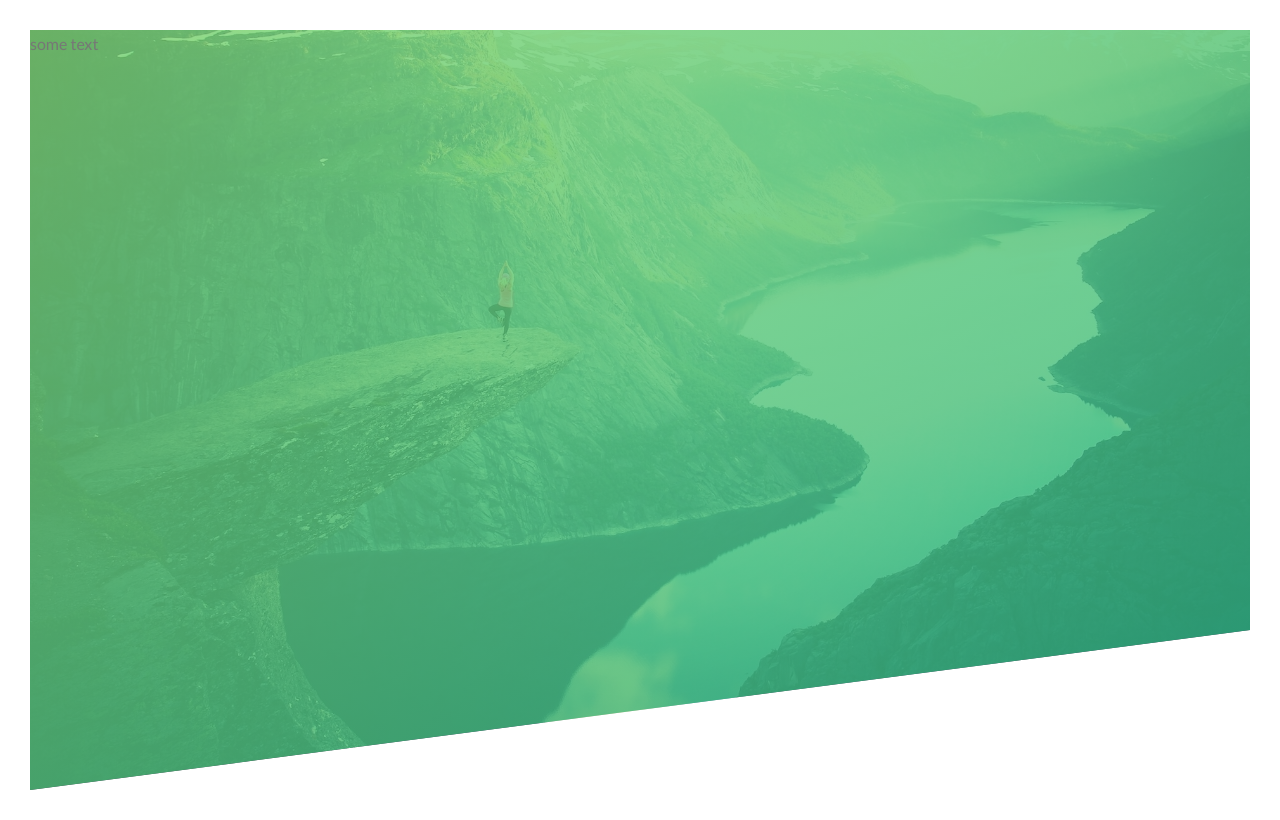
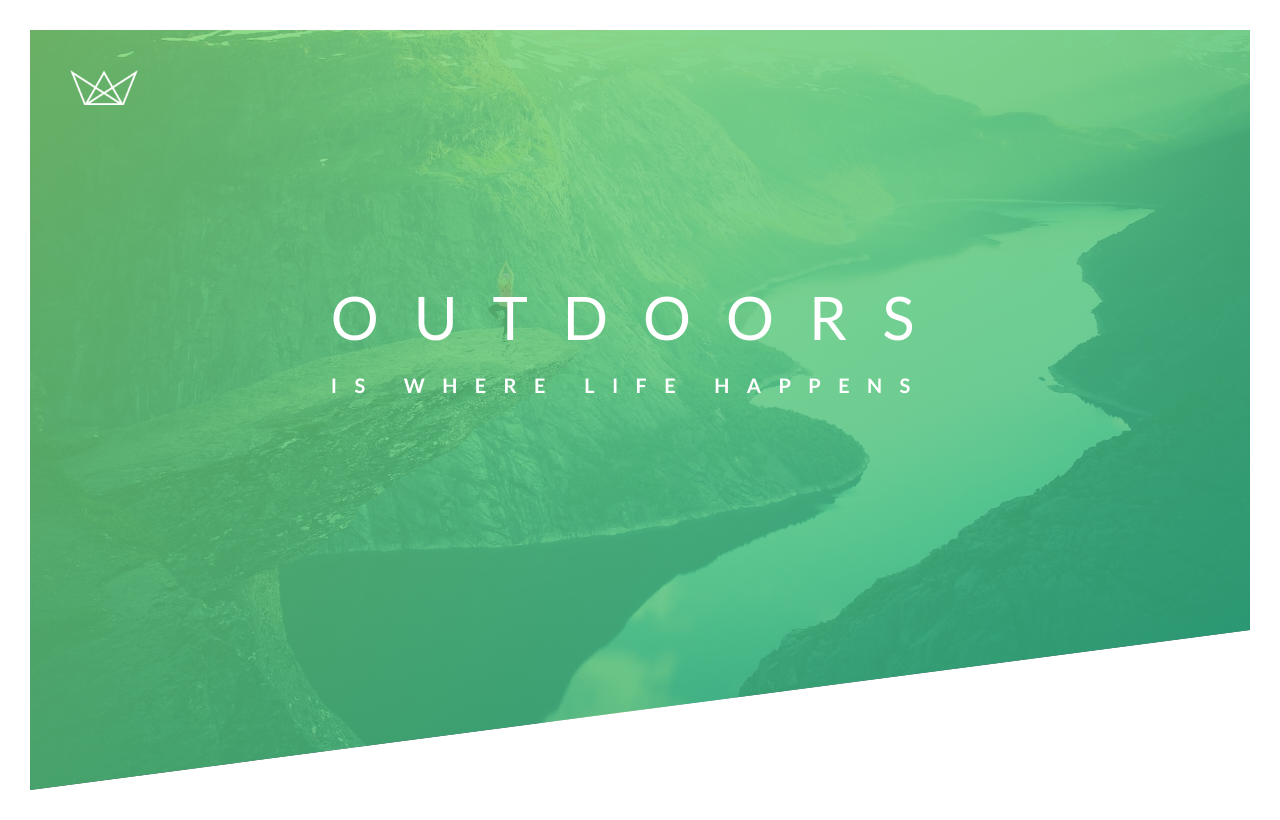
Before and after one commit to ryankresna/advanced-css-course-master, a plain HTML site: page Natours/starter/index.html in a window 1280 px wide. Drawn offline with Linux system fonts and the light colour scheme; files that its build step writes are made by us from their sources.

Commit message:
7. Building the Header - Part 2

```diff
--- a/Natours/starter/css/style.css
+++ b/Natours/starter/css/style.css
@@ -34,4 +34,42 @@
   background-size: cover;
   background-position: top;
   clip-path: polygon(0 0, 100% 0, 100% 75vh, 0 100%);
+  position: relative;
 }
+
+.logo-box {
+  position: absolute;
+  top: 40px;
+  left: 40px;
+}
+
+.logo {
+  height: 35px;
+}
+
+.text-box {
+  position: absolute;
+  top: 40%;
+  left: 50%;
+  transform: translate(-50%, -50%);
+  background-color: transparent;
+}
+
+.heading-primary {
+  color: #fff;
+  text-transform: uppercase;
+}
+
+.heading-primary-main {
+  display: block;
+  font-size: 60px;
+  font-weight: 400;
+  letter-spacing: 35px;
+}
+
+.heading-primary-sub {
+  display: block;
+  font-size: 20px;
+  font-weight: 700;
+  letter-spacing: 17.4px;
+}
--- a/Natours/starter/index.html
+++ b/Natours/starter/index.html
@@ -1,22 +1,33 @@
-<!DOCTYPE html>
+<!doctype html>
 <html lang="en">
-    <head>
-        <meta charset="UTF-8">
-        <meta name="viewport" content="width=device-width, initial-scale=1.0">
+  <head>
+    <meta charset="UTF-8" />
+    <meta name="viewport" content="width=device-width, initial-scale=1.0" />
 
-        <link href="https://fonts.googleapis.com/css?family=Lato:100,300,400,700,900" rel="stylesheet">
+    <link
+      href="https://fonts.googleapis.com/css?family=Lato:100,300,400,700,900"
+      rel="stylesheet"
+    />
 
-        <link rel="stylesheet" href="css/icon-font.css">
-        <link rel="stylesheet" href="css/style.css">
-        <link rel="shortcut icon" type="image/png" href="img/favicon.png">
+    <link rel="stylesheet" href="css/icon-font.css" />
+    <link rel="stylesheet" href="css/style.css" />
+    <link rel="shortcut icon" type="image/png" href="img/favicon.png" />
 
-        <title>Natours | Exciting tours for adventurous people</title>
-    </head>
-    <body>
+    <title>Natours | Exciting tours for adventurous people</title>
+  </head>
 
-       <header class="header">
-        some text
-       </header>
+  <body>
+    <header class="header">
+      <div class="logo-box">
+        <img src="img/logo-white.png" alt="logo" class="logo" />
+      </div>
 
-    </body>
+      <div class="text-box">
+        <h1 class="heading-primary">
+          <span class="heading-primary-main">Outdoors</span>
+          <span class="heading-primary-sub">is where life happens</span>
+        </h1>
+      </div>
+    </header>
+  </body>
 </html>
```
